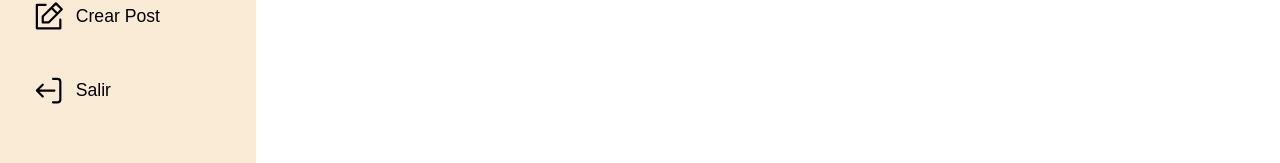
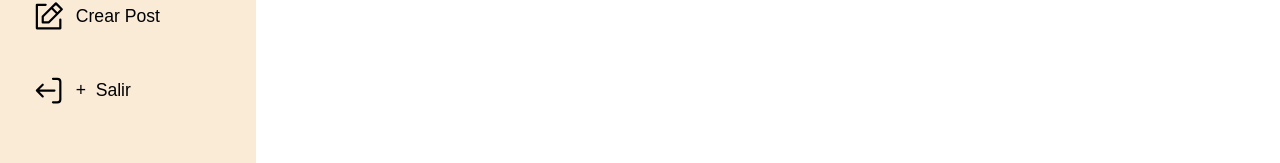
Before and after one commit to gilberttgabriel/Blog, a Vue app in the folder frontend/: page / in a window 1280 px wide. Shown: the part 190-353 px from the top of the page. Built offline with nearby package versions, Linux system fonts and the light colour scheme.

Commit message:
Cambio de icono

```diff
--- a/frontend/src/App.vue
+++ b/frontend/src/App.vue
@@ -8,7 +8,7 @@
       <a href="#" class="createPost"><svg viewBox="0 0 24 24" fill="none" xmlns="http://www.w3.org/2000/svg"><g id="SVGRepo_bgCarrier" stroke-width="0"></g><g id="SVGRepo_tracerCarrier" stroke-linecap="round" stroke-linejoin="round"></g><g id="SVGRepo_iconCarrier"> <path d="M14 6L8 12V16H12L18 10M14 6L17 3L21 7L18 10M14 6L18 10M10 4L4 4L4 20L20 20V14" stroke="#000000" stroke-width="1.5" stroke-linecap="round" stroke-linejoin="round"></path> </g></svg><span>Crear Post</span></a>
       <br>
       <br>
-      <a href="#" class="getOut"><svg viewBox="0 0 24 24" fill="none" xmlns="http://www.w3.org/2000/svg"><g id="SVGRepo_bgCarrier" stroke-width="0"></g><g id="SVGRepo_tracerCarrier" stroke-linecap="round" stroke-linejoin="round"></g><g id="SVGRepo_iconCarrier"> <path d="M15 4H18C19.1046 4 20 4.89543 20 6V18C20 19.1046 19.1046 20 18 20H15M8 8L4 12M4 12L8 16M4 12L16 12" stroke="#000000" stroke-width="1.5" stroke-linecap="round" stroke-linejoin="round"></path> </g></svg><span>Salir</span></a>
+      <a href="#" class="getOut"><svg viewBox="0 0 24 24" fill="none" xmlns="http://www.w3.org/2000/svg"><g id="SVGRepo_bgCarrier" stroke-width="0"></g><g id="SVGRepo_tracerCarrier" stroke-linecap="round" stroke-linejoin="round"></g><g id="SVGRepo_iconCarrier"> <path d="M15 4H18C19.1046 4 20 4.89543 20 6V18C20 19.1046 19.1046 20 18 20H15M8 8L4 12M4 12L8 16M4 12L16 12" stroke="#000000" stroke-width="1.5" stroke-linecap="round" stroke-linejoin="round"></path> </g></svg>+<span>Salir</span></a>
     </nav>
   </aside>
   <header class="header"></header>
```
